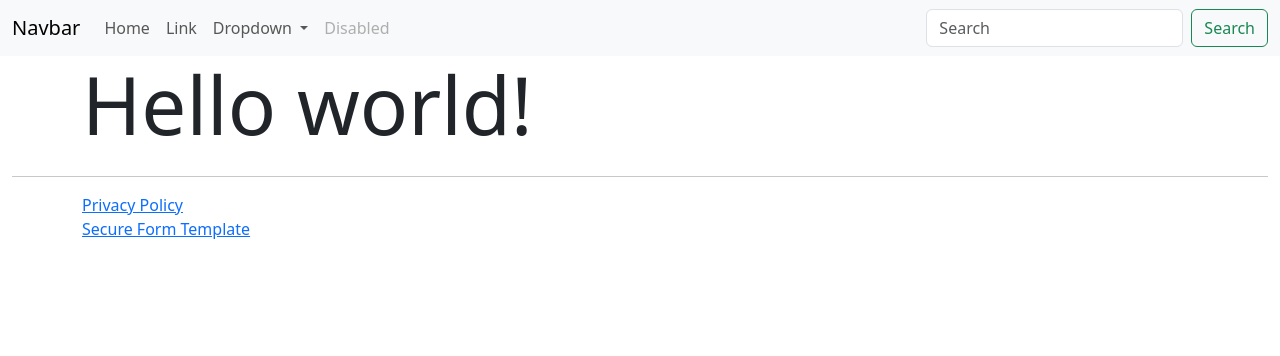
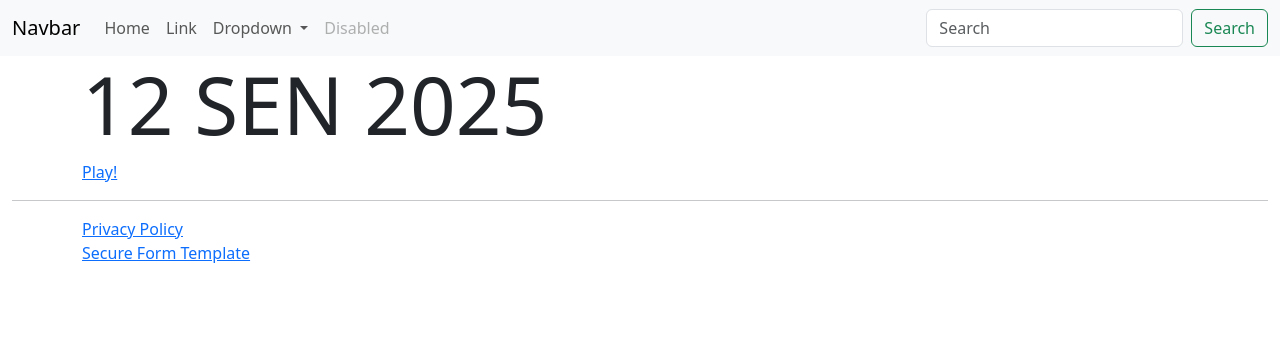
Before and after one commit to mztor/SEP-1, a Flask app: page / in a window 1280 px wide. Shown: the top 356 px of the page. Run offline with Flask 3, Linux system fonts and the light colour scheme; some libraries are stand-ins or nearby versions.

Commit message:
added play.html

```diff
--- a/main.py
+++ b/main.py
@@ -61,6 +61,9 @@ def root():
 def index():
     return render_template("/index.html")
 
+# @app.route("/play.html", methods=["POST","GET"])
+# def play():
+#     return render_template("/play.html")
 
 @app.route("/privacy.html", methods=["GET"])
 def privacy():
--- a/templates/index.html
+++ b/templates/index.html
@@ -1,11 +1,9 @@
-{% extends 'layout.html' %}
-{% block content %}
+{% extends 'layout.html' %} {% block content %}
 <div class="container">
-    <div class="row">
-        <h1 class="display-1">Hello world!</h1>
-    </div>
-    <div class="row">
-
-    </div>
+  <div class="row">
+    <h1 class="display-1">12 SEN 2025</h1>
+    <a href="play.html">Play!</a>
+  </div>
+  <div class="row"></div>
 </div>
 {% endblock %}
```
Also changed, not shown: databaseFiles/database.db, templates/play.html (added), 1 other file.
